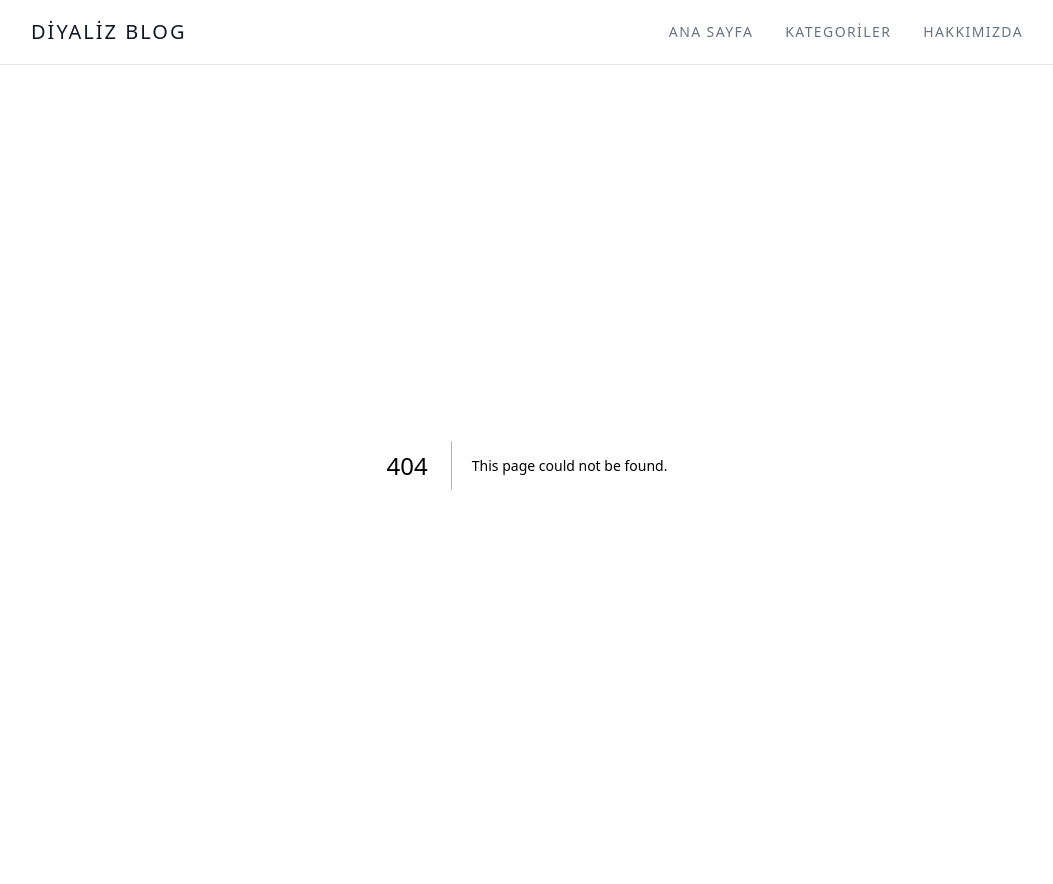
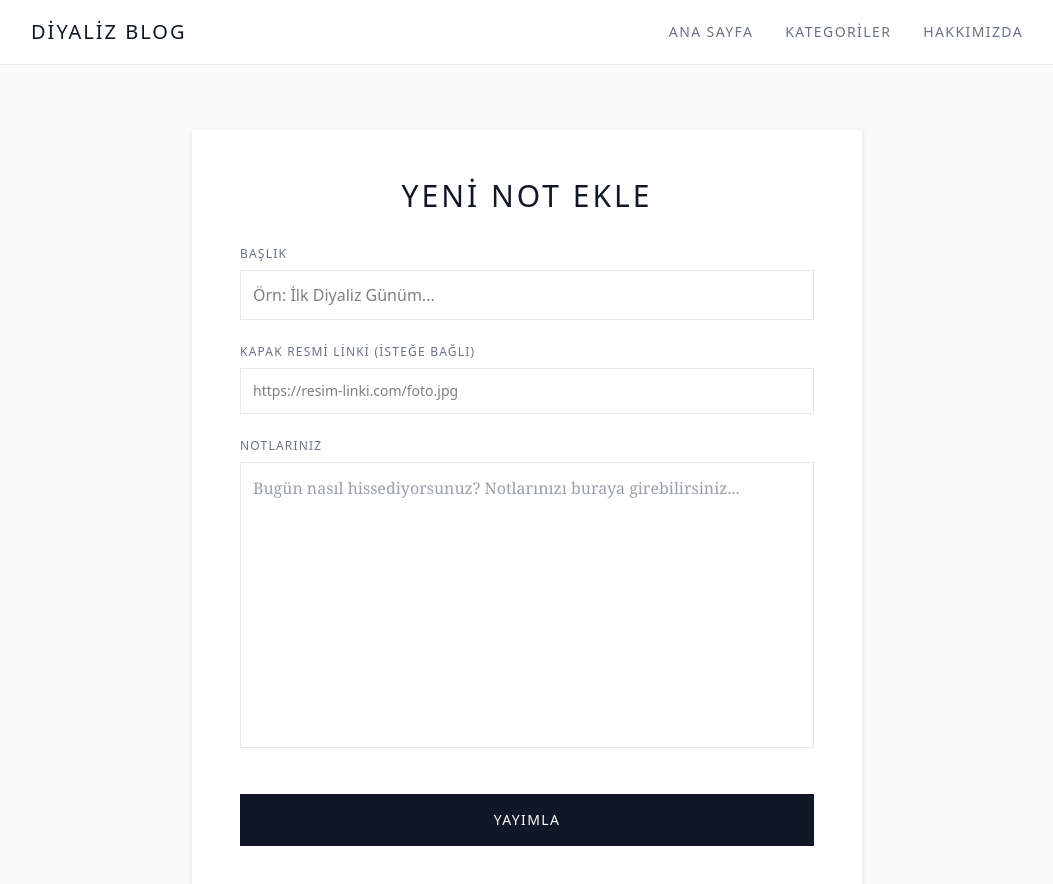
Before and after one commit to nefekzlky/diyaliz-blog, a Next.js app in the folder frontend/: page /yazi-ekle in a window 1280 px wide. Before the commit this address had no page. Shown: the top 884 px of the page, without its empty margins (113-1166 px from the left). Built offline with nearby package versions, Linux system fonts and the light colour scheme.

Commit message:
refactor(frontend): implement environment variables for API URL and add create post page

```diff
--- a/frontend/src/app/page.js
+++ b/frontend/src/app/page.js
@@ -2,8 +2,7 @@ import Link from 'next/link';
 
 async function getPosts() {
   try {
-
-    const res = await fetch('http://localhost:5000/api/posts', { cache: 'no-store' });
+    const res = await fetch(`${process.env.NEXT_PUBLIC_API_URL}/posts`, { cache: 'no-store' });
 
     if (!res.ok) {
       throw new Error('Veri çekilemedi');
@@ -17,12 +16,10 @@ async function getPosts() {
 }
 
 export default async function Home() {
-
   const posts = await getPosts();
 
   return (
     <main className="min-h-screen bg-[#fafafa] text-gray-800 flex flex-col items-center py-16">
-
       <div className="text-center mb-16">
         <h1 className="text-4xl font-light tracking-widest uppercase mb-4">
           Son Yazılar
@@ -33,31 +30,24 @@ export default async function Home() {
       </div>
 
       <div className="max-w-5xl w-full px-4 grid grid-cols-1 md:grid-cols-2 lg:grid-cols-3 gap-8">
-
         {posts.length === 0 ? (
           <p className="text-center text-gray-500 col-span-full">Henüz yazı eklenmemiş.</p>
         ) : (
-
           posts.map((post) => (
             <Link href={`/yazi/${post.slug}`} key={post.id} className="group">
               <article className="bg-white border border-gray-100 p-6 hover:shadow-lg transition-all duration-300 h-full flex flex-col cursor-pointer">
-
                 <span className="text-xs uppercase tracking-widest text-gray-400 mb-2 block">
                   {post.kategori_adi || 'Genel'}
                 </span>
-
                 <h2 className="text-xl font-medium text-gray-900 mb-3 group-hover:text-gray-500 transition-colors">
                   {post.baslik}
                 </h2>
-
                 <p className="text-sm text-gray-600 line-clamp-3 mb-4 flex-grow">
                   {post.icerik}
                 </p>
-
                 <div className="text-xs text-gray-400 mt-auto pt-4 border-t border-gray-50">
                   {new Date(post.olusturulma_tarihi).toLocaleDateString('tr-TR')}
                 </div>
-
               </article>
             </Link>
           ))
--- /dev/null
+++ b/frontend/src/app/yazi-ekle/page.js
@@ -0,0 +1,92 @@
+"use client";
+
+import { useState } from 'react';
+import { useRouter } from 'next/navigation';
+
+export default function CreatePost() {
+  const router = useRouter();
+  const [formData, setFormData] = useState({
+    baslik: '',
+    icerik: '',
+    kapak_resmi: '',
+    kategori_id: 1
+  });
+
+  const handleSubmit = async (e) => {
+    e.preventDefault();
+
+    try {
+      const res = await fetch(`${process.env.NEXT_PUBLIC_API_URL}/posts`, {
+        method: 'POST',
+        headers: {
+          'Content-Type': 'application/json',
+        },
+        body: JSON.stringify(formData),
+      });
+
+      if (res.ok) {
+        router.push('/');
+        router.refresh();
+      } else {
+        alert('Yazı eklenirken veritabanı tarafında bir hata oluştu.');
+      }
+    } catch (error) {
+      console.error("Hata:", error);
+      alert('Sunucuya bağlanılamadı. Backend açık mı?');
+    }
+  };
+
+  return (
+    <main className="min-h-screen bg-[#fafafa] flex items-center justify-center py-16 px-4">
+      <div className="bg-white border border-gray-100 p-8 md:p-12 w-full max-w-2xl shadow-sm">
+        <h1 className="text-3xl font-light tracking-widest uppercase mb-8 text-center text-gray-900">
+          Yeni Not Ekle
+        </h1>
+
+        <form onSubmit={handleSubmit} className="flex flex-col gap-6">
+          <div>
+            <label className="block text-xs uppercase tracking-widest text-gray-500 mb-2">Başlık</label>
+            <input
+              type="text"
+              required
+              className="w-full border border-gray-200 p-3 outline-none focus:border-gray-400 transition-colors"
+              value={formData.baslik}
+              onChange={(e) => setFormData({...formData, baslik: e.target.value})}
+              placeholder="Örn: İlk Diyaliz Günüm..."
+            />
+          </div>
+
+          <div>
+            <label className="block text-xs uppercase tracking-widest text-gray-500 mb-2">Kapak Resmi Linki (İsteğe Bağlı)</label>
+            <input
+              type="text"
+              className="w-full border border-gray-200 p-3 outline-none focus:border-gray-400 transition-colors text-sm"
+              value={formData.kapak_resmi}
+              onChange={(e) => setFormData({...formData, kapak_resmi: e.target.value})}
+              placeholder="https://resim-linki.com/foto.jpg"
+            />
+          </div>
+
+          <div>
+            <label className="block text-xs uppercase tracking-widest text-gray-500 mb-2">Notlarınız</label>
+            <textarea
+              required
+              rows="10"
+              className="w-full border border-gray-200 p-3 outline-none focus:border-gray-400 transition-colors resize-none font-serif leading-relaxed text-gray-700"
+              value={formData.icerik}
+              onChange={(e) => setFormData({...formData, icerik: e.target.value})}
+              placeholder="Bugün nasıl hissediyorsunuz? Notlarınızı buraya girebilirsiniz..."
+            ></textarea>
+          </div>
+
+          <button
+            type="submit"
+            className="mt-4 bg-gray-900 text-white uppercase tracking-widest text-sm py-4 hover:bg-gray-800 transition-colors"
+          >
+            Yayımla
+          </button>
+        </form>
+      </div>
+    </main>
+  );
+}
--- a/frontend/src/app/yazi/[slug]/page.js
+++ b/frontend/src/app/yazi/[slug]/page.js
@@ -3,7 +3,7 @@ import { notFound } from 'next/navigation';
 
 async function getPost(slug) {
   try {
-    const res = await fetch(`http://localhost:5000/api/posts/${slug}`, { cache: 'no-store' });
+    const res = await fetch(`${process.env.NEXT_PUBLIC_API_URL}/posts/${slug}`, { cache: 'no-store' });
     if (!res.ok) return null;
     return res.json();
   } catch (error) {
@@ -23,33 +23,27 @@ export default async function PostDetail({ params }) {
   return (
     <main className="min-h-screen bg-[#fafafa] text-gray-800 py-16 px-4">
       <article className="max-w-3xl mx-auto bg-white border border-gray-100 p-8 md:p-16 shadow-sm">
-
         <div className="mb-12 text-center border-b border-gray-100 pb-8">
           <span className="text-xs uppercase tracking-widest text-gray-400 block mb-4">
             {post.kategori_adi || 'Genel'}
           </span>
-
           <h1 className="text-3xl md:text-5xl font-medium text-gray-900 mb-6 leading-tight">
             {post.baslik}
           </h1>
-
           <div className="text-sm text-gray-400 flex justify-center items-center gap-4 uppercase tracking-wider font-light">
             <span>{post.yazar_adi}</span>
             <span>&bull;</span>
             <span>{new Date(post.olusturulma_tarihi).toLocaleDateString('tr-TR')}</span>
           </div>
         </div>
-
         <div className="prose prose-lg text-gray-600 max-w-none leading-relaxed font-serif">
           <p>{post.icerik}</p>
         </div>
-
         <div className="mt-16 pt-8 text-center">
           <Link href="/" className="text-sm uppercase tracking-widest text-gray-500 hover:text-gray-900 transition-colors">
             &larr; Ana Sayfaya Dön
           </Link>
         </div>
-
       </article>
     </main>
   );
```
